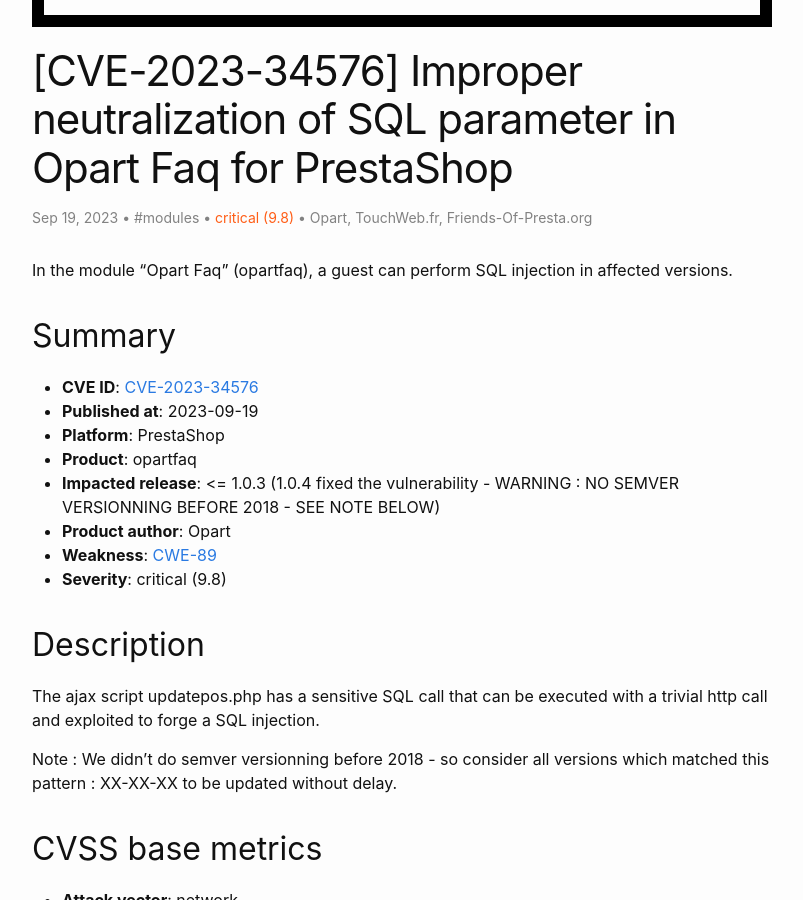
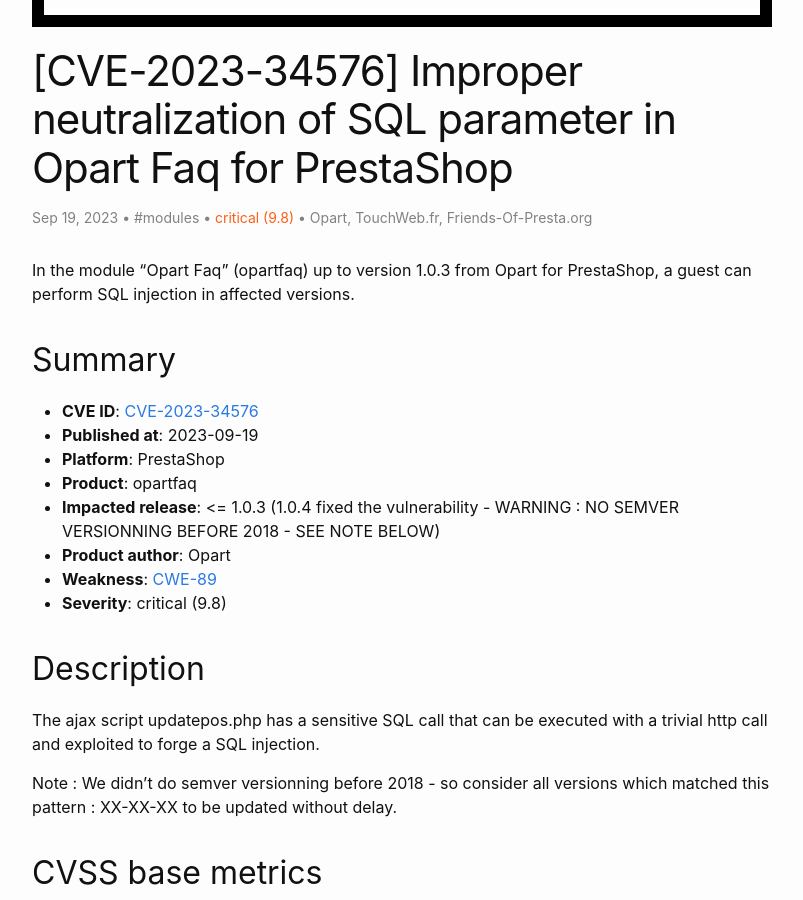
Before and after one commit to friends-of-presta/security-advisories, a Jekyll site: the page built from _posts/2023-09-19-opartfaq.md, in a window 1280 px wide and 900 px high, scrolled down 557 px. Shown: the whole window, without its empty margins (238-1041 px from the left). Built offline with Jekyll 4.4.1, drawn with Linux system fonts in a browser that asks for light colours; some of the changed text lies outside the part shown.

Commit message:
Update 2023-09-19-opartfaq.md

```diff
--- a/_posts/2023-09-19-opartfaq.md
+++ b/_posts/2023-09-19-opartfaq.md
@@ -10,7 +10,7 @@ meta: "CVE,PrestaShop,opartfaq"
 severity: "critical (9.8)"
 ---
 
-In the module "Opart Faq" (opartfaq), a guest can perform SQL injection in affected versions.
+In the module "Opart Faq" (opartfaq) up to version 1.0.3 from Opart for PrestaShop, a guest can perform SQL injection in affected versions.
 
 
 ## Summary
```
Also changed, not shown: other parts of _posts/2023-09-19-opartfaq.md (+1 -0 lines).
